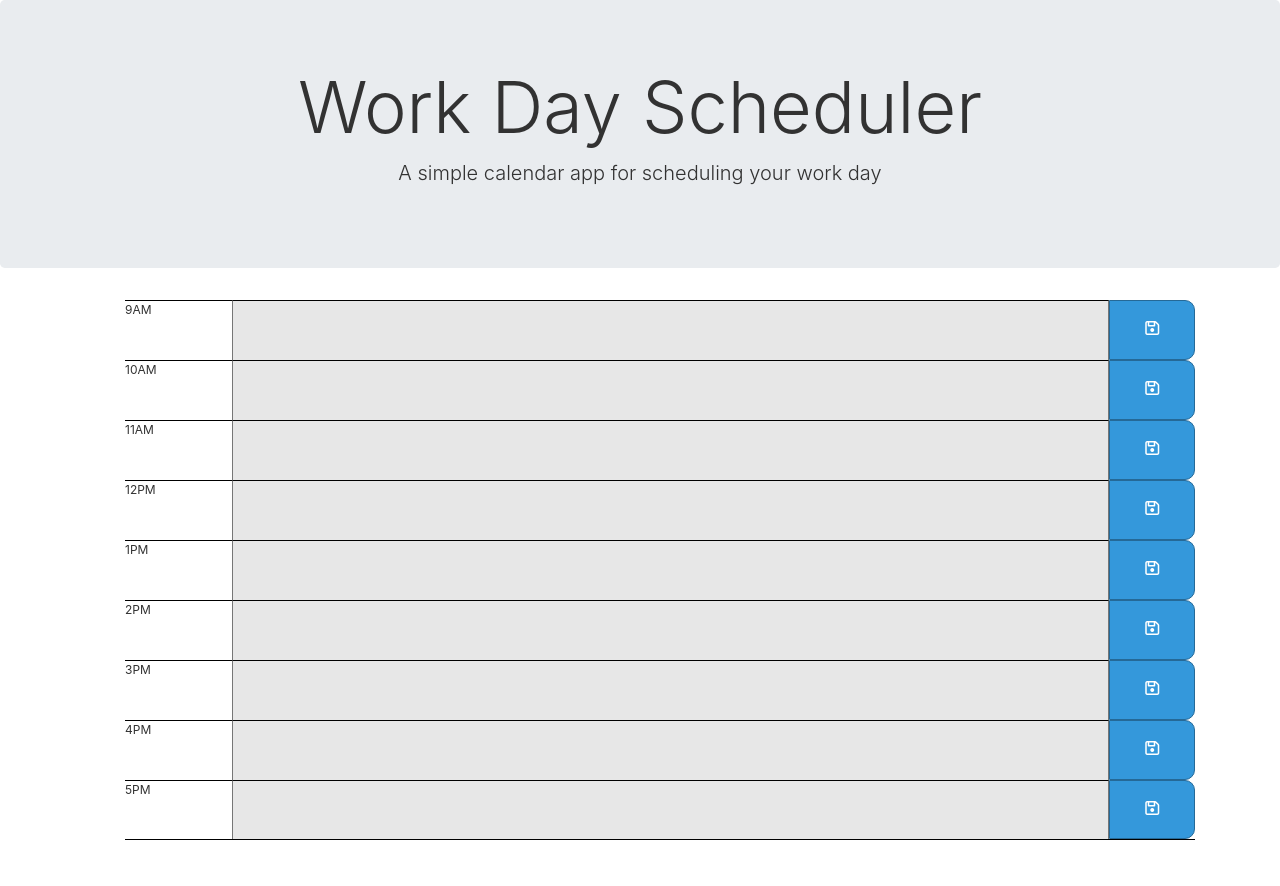
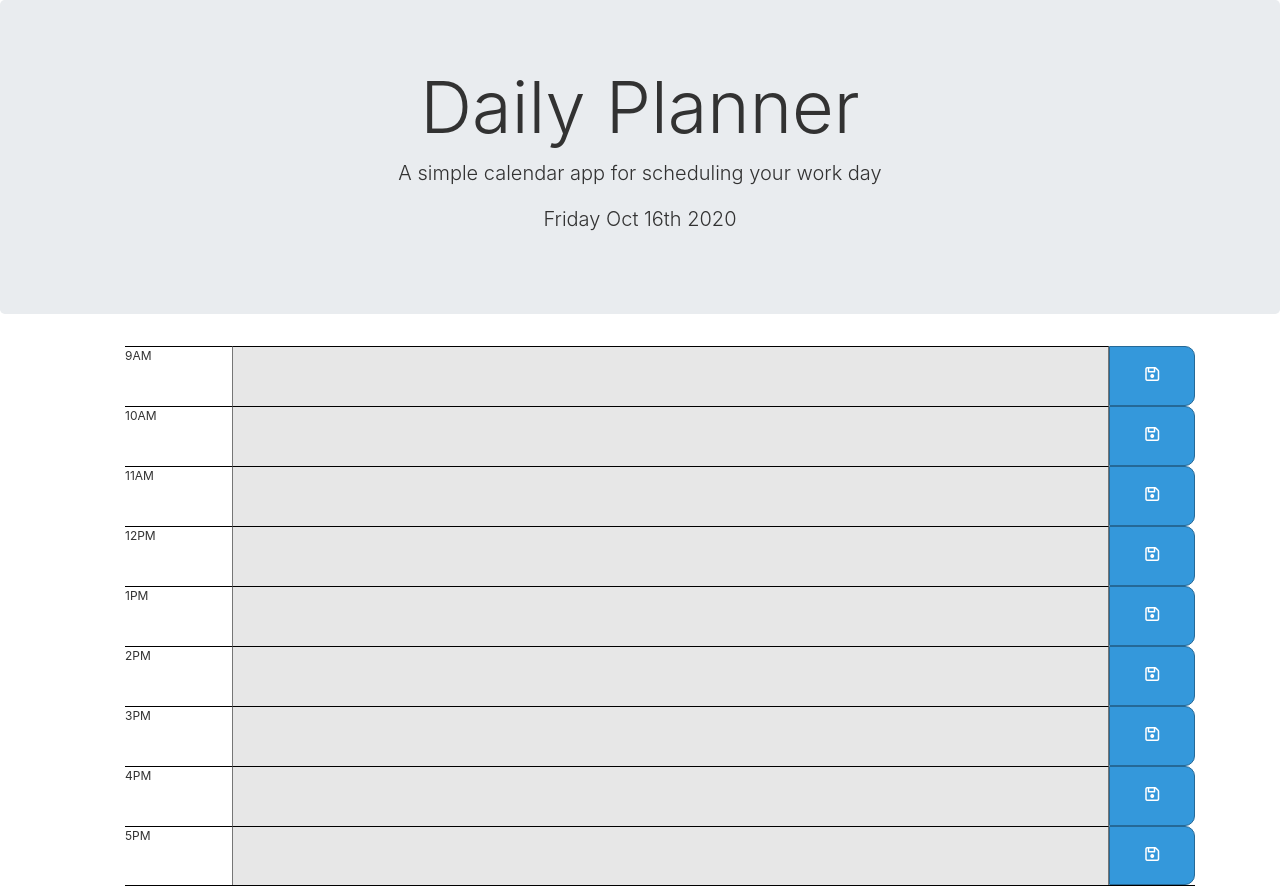
Before and after one commit to HishamKader/dailyplanner, a plain HTML site: page index.html in a window 1280 px wide. Before the commit the page ends 840 px from the top, so only its background shows below. Drawn offline with nearby package versions, Linux system fonts and the light colour scheme.

Commit message:
debugged html

```diff
--- a/index.html
+++ b/index.html
@@ -10,12 +10,12 @@
     integrity="sha384-50oBUHEmvpQ+1lW4y57PTFmhCaXp0ML5d60M1M7uH2+nqUivzIebhndOJK28anvf" crossorigin="anonymous" />
   <link href="https://fonts.googleapis.com/css?family=Open+Sans&display=swap" rel="stylesheet" />
   <link rel="stylesheet" href="assets/style.css" />
-  <title>Work Day Scheduler</title>
+  <title>Daily Planner</title>
 </head>
 
 <body>
   <header class="jumbotron">
-    <h1 class="display-3">Work Day Scheduler</h1>
+    <h1 class="display-3">Daily Planner</h1>
     <p class="lead">A simple calendar app for scheduling your work day</p>
     <p id="currentDay" class="lead"></p>
   </header>
@@ -68,7 +68,7 @@
   <script src="https://kit.fontawesome.com/8a95b1eafc.js" crossorigin="anonymous"></script>
   <script src="https://code.jquery.com/jquery-3.4.1.min.js"></script>
   <script src="https://cdnjs.cloudflare.com/ajax/libs/moment.js/2.24.0/moment.min.js"></script>
-  <script src="assets/script.js"></script>
+  <script src="assets/app.js"></script>
 </body>
 
 </html>
```
